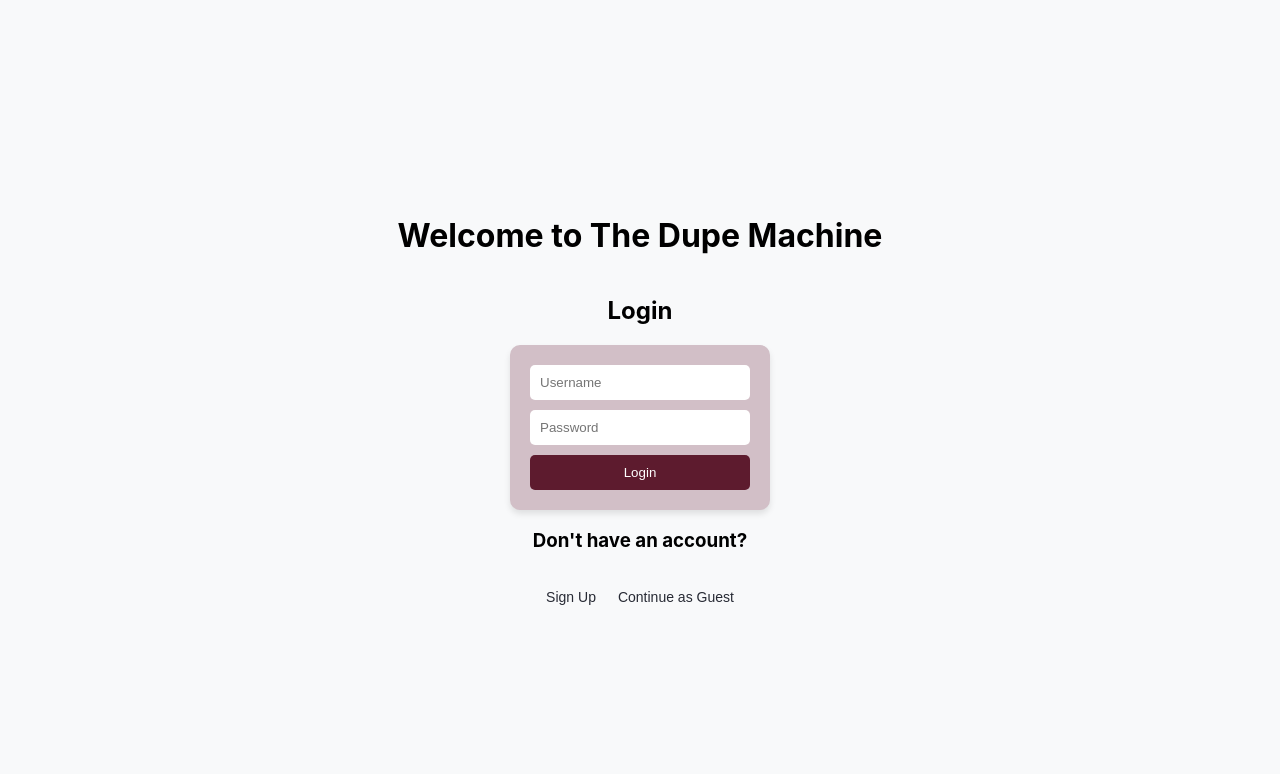
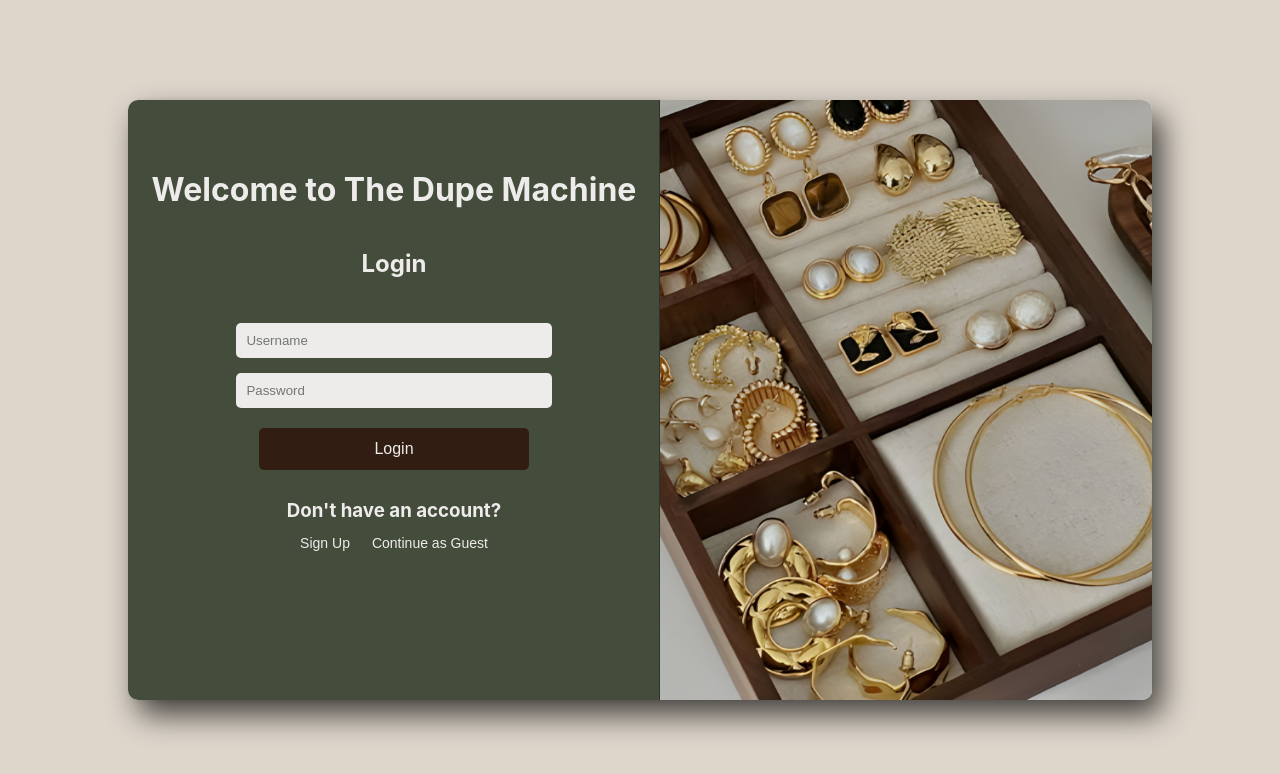
Before and after one commit to alison-mgg/SENG401_JewelryApp, a React (Create React App) app in the folder Frontend/dupe-machine/: page / in a window 1280 px wide. Shown: the top 774 px of the page. Built offline with nearby package versions, Linux system fonts and the light colour scheme; no server answers.

Commit message:
login page css

```diff
--- a/Frontend/dupe-machine/src/pages/LoginPage.js
+++ b/Frontend/dupe-machine/src/pages/LoginPage.js
@@ -80,6 +80,8 @@ function LoginPage() {
 
   return (
     <div className="login-container">
+        <div className="loginArea">
+        <div className="login-box">
       <h1 className="page-title">Welcome to The Dupe Machine</h1>
       <h2 className="login-title">Login</h2>
       {/* Display message if it exists */}
@@ -88,7 +90,8 @@ function LoginPage() {
           <p>{message.content}</p>
         </div>
       )}
-      <form className="login-box">
+      <form className="login-form">
+      <div className="input-group">
         <input
           type="text"
           placeholder="Username"
@@ -96,6 +99,8 @@ function LoginPage() {
           value={username}
           onChange={(e) => setUsername(e.target.value)}
         />
+        </div>
+        <div className="input-group">
         <input
           type="password"
           placeholder="Password"
@@ -103,6 +108,7 @@ function LoginPage() {
           value={password}
           onChange={(e) => setPassword(e.target.value)}
         />
+        </div>
         <button className="login-button" onClick={handleSubmit}>Login</button>
       </form>
       <h3 className="no-account-title">Don't have an account?</h3>
@@ -115,6 +121,9 @@ function LoginPage() {
         </Link>
       </div>
     </div>
+    <div className="loginImage"></div>
+      </div>
+    </div>
   );
 }
 
--- a/Frontend/dupe-machine/src/styling/LoginPage.css
+++ b/Frontend/dupe-machine/src/styling/LoginPage.css
@@ -1,11 +1,44 @@
+.loginImage {
+  width: 40vw;
+  background: url('../images/BoxImage.jpg') no-repeat center center;
+  background-size: cover;
+  border-radius: 0px 10px 10px 0px;
+
+}
+
+.loginArea {
+  width: 80vw;
+  height: 75vh;
+  display: flex;
+  flex-direction: row;
+  background: white; /* Ensure the background stands out */
+  box-shadow: 10px 15px 30px rgba(0, 0, 0, 0.7);/* Soft shadow effect */
+  border-radius: 10px; /* Slight rounding for a modern look */
+}
+
+
 .login-container {
   display: flex;
   flex-direction: column;
   align-items: center;
   justify-content: center;
   height: 100vh;
-    background-color: #f8f9fa;
+  background-color: #ded6cb;
 }
+
+h1, h2, h3 {
+  text-align: center;
+  color: #edeceb;
+  margin-bottom: 0px;
+  padding-bottom: 0px;
+}
+h1{
+  margin-top: 50px;
+}
+h2{
+  margin-top: 30px;
+}
+
 
 .login-title {
   font-size: 24px;
@@ -13,42 +46,73 @@
 }
 
 .login-box {
-    background-color: #d2bfc7;
+  background-color: #444c3c;
+  width: 40vw;
   padding: 20px;
-    border-radius: 10px;
-    box-shadow: 0px 4px 6px rgba(0, 0, 0, 0.1);
+  box-shadow: 2px 0px 4px rgba(0, 0, 0, 0.1); /* Tiny shadow on the right */
+  background: linear-gradient(to right, #444c3c 99.8%, #2f342a 99.8%);
   display: flex;
   flex-direction: column;
+  align-items: center;
   gap: 10px;
+  border-radius: 10px 0px 0 10px;
+}
+
+.login-form {
+  display: flex;
+  flex-direction: column;
+  align-items: center;
+  width: 100%;
+}
+
+.input-group {
+  margin-top: 15px;
+  width: 100%;
+  display: flex;
+  justify-content: center;
 }
 
 .input-field {
   padding: 10px;
   border: none;
   border-radius: 5px;
-    width: 200px;
+  width: 60%;
+  background-color: #edeceb;
 }
 
 .login-button {
   padding: 10px;
-    background-color: #5d1b2e;
-    color: white;
-    border: none;
+  margin-top: 20px;
+  background-color: #311d11;
+  border: 2px solid #311d11;
+  font-size: 16px;
+  color: #edeceb;
   border-radius: 5px;
   cursor: pointer;
+  width: 55%;
+  transition: background-color 0.5s ease-in-out;
+}
+
+.login-button:hover {
+  background-color:#edeceb;
+  color: #311d11;
 }
 
 .options {
-    margin-top: 15px;
+  margin-bottom: 15px;
   display: flex;
+  justify-content: center;
   gap: 10px;
 }
 
-  .signup-button,
-  .guest-button {
+.signup-button, .guest-button {
   background: none;
   border: none;
-    color: #272a34;
+  color: #edeceb;
   cursor: pointer;
   font-size: 14px;
 }
+
+.message-box{
+  color: #edeceb;
+}
--- a/Frontend/dupe-machine/src/styling/SignupPage.css
+++ b/Frontend/dupe-machine/src/styling/SignupPage.css
@@ -1,11 +1,44 @@
+.loginImage {
+  width: 40vw;
+  background: url('../images/BoxImage.jpg') no-repeat center center;
+  background-size: cover;
+  border-radius: 0px 10px 10px 0px;
+
+}
+
+.loginArea {
+  width: 80vw;
+  height: 75vh;
+  display: flex;
+  flex-direction: row;
+  background: white; /* Ensure the background stands out */
+  box-shadow: 10px 15px 30px rgba(0, 0, 0, 0.7); /* Soft shadow effect */
+  border-radius: 10px; /* Slight rounding for a modern look */
+}
+
+
 .login-container {
   display: flex;
   flex-direction: column;
   align-items: center;
   justify-content: center;
   height: 100vh;
-    background-color: #f8f9fa;
+  background-color: #ded6cb;
 }
+
+h1, h2, h3 {
+  text-align: center;
+  color: #edeceb;
+  margin-bottom: 0px;
+  padding-bottom: 0px;
+}
+h1{
+  margin-top: 50px;
+}
+h2{
+  margin-top: 30px;
+}
+
 
 .login-title {
   font-size: 24px;
@@ -13,42 +46,72 @@
 }
 
 .login-box {
-    background-color: #d2bfc7;
+  background-color: #444c3c;
+  width: 40vw;
   padding: 20px;
-    border-radius: 10px;
-    box-shadow: 0px 4px 6px rgba(0, 0, 0, 0.1);
+  box-shadow: 2px 0px 4px rgba(0, 0, 0, 0.1); /* Tiny shadow on the right */
   display: flex;
   flex-direction: column;
+  align-items: center;
   gap: 10px;
+  border-radius: 10px 0px 0 10px;
+}
+
+.login-form {
+  display: flex;
+  flex-direction: column;
+  align-items: center;
+  width: 100%;
+}
+
+.input-group {
+  margin-top: 15px;
+  width: 100%;
+  display: flex;
+  justify-content: center;
 }
 
 .input-field {
   padding: 10px;
   border: none;
   border-radius: 5px;
-    width: 200px;
+  width: 60%;
+  background-color: #edeceb;
 }
 
 .login-button {
   padding: 10px;
-    background-color: #5d1b2e;
-    color: white;
-    border: none;
+  margin-top: 20px;
+  background-color: #311d11;
+  border: 2px solid #311d11;
+  font-size: 16px;
+  color: #edeceb;
   border-radius: 5px;
   cursor: pointer;
+  width: 55%;
+  transition: background-color 0.5s ease-in-out;
+}
+
+.login-button:hover {
+  background-color:#edeceb;
+  color: #311d11;
 }
 
 .options {
-    margin-top: 15px;
+  margin-bottom: 15px;
   display: flex;
+  justify-content: center;
   gap: 10px;
 }
 
-  .signup-button,
-  .guest-button {
+.signup-button, .guest-button {
   background: none;
   border: none;
-    color: #272a34;
+  color: #edeceb;
   cursor: pointer;
   font-size: 14px;
 }
+
+.message-box{
+  color: #edeceb;
+}
```
Also changed, not shown: Frontend/dupe-machine/src/images/BoxImage.jpg (added). Lines whose indentation alone changed are shown as unchanged.
